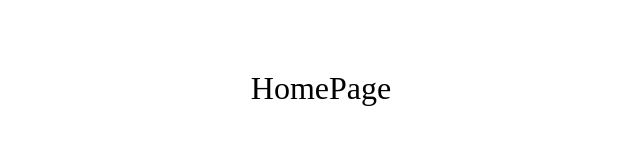
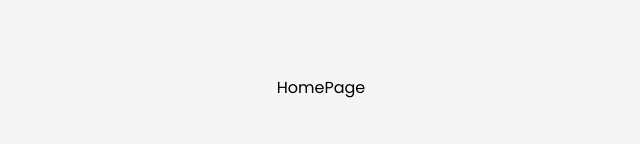
Before and after one commit to justadamhopkins/prima-fe-interview-website, a React (Vite) app: page / in a window 1280 px wide. Shown: the part 312-456 px from the top of the page, without its empty margins (319-959 px from the left). Built offline with nearby package versions, Linux system fonts and the light colour scheme.

Commit message:
feat: added base css files

```diff
--- /dev/null
+++ b/src/styles/tokens/base/font-face.css
@@ -0,0 +1,29 @@
+@font-face {
+  font-family: "Poppins";
+  src:
+    url("../../../assets/fonts/poppins-light-webfont.woff2") format("woff2"),
+    url("../../../assets/fonts/poppins-light-webfont.woff") format("woff");
+  font-weight: 300;
+  font-style: normal;
+  font-display: swap;
+}
+
+@font-face {
+  font-family: "Poppins";
+  src:
+    url("../../../assets/fonts/poppins-regular-webfont.woff2") format("woff2"),
+    url("../../../assets/fonts/poppins-regular-webfont.woff") format("woff");
+  font-weight: 400;
+  font-style: normal;
+  font-display: swap;
+}
+
+@font-face {
+  font-family: "Poppins";
+  src:
+    url("../../../assets/fonts/poppins-medium-webfont.woff2") format("woff2"),
+    url("../../../assets/fonts/poppins-medium-webfont.woff") format("woff");
+  font-weight: 500;
+  font-style: normal;
+  font-display: swap;
+}
--- a/src/styles/tokens/base/index.css
+++ b/src/styles/tokens/base/index.css
@@ -1,12 +1,6 @@
+@import "./reset.css";
 @import "../semantics/colours.css";
 @import "../semantics/radius.css";
-
-body {
-  background-color: var(--color-bg);
-  color: var(--colour-text);
-  display: grid;
-  font-size: 2rem;
-  margin: 0;
-  min-height: 100vh;
-  place-content: center;
-}
+@import "../semantics/spacing.css";
+@import "../semantics/typography.css";
+@import "./font-face.css";
--- a/src/styles/tokens/base/reset.css
+++ b/src/styles/tokens/base/reset.css
@@ -3,6 +3,12 @@
 *::before,
 *::after {
   box-sizing: border-box;
+}
+
+html,
+body,
+#root {
+  height: 100%;
 }
 
 /* Prevent font size inflation */
@@ -36,6 +42,11 @@ ol[role="list"] {
 body {
   min-height: 100vh;
   line-height: 1.5;
+  background-color: var(--colour-bg);
+  color: var(--colour-text);
+  font-size: var(--site-base-font-size);
+  margin: 0;
+  font-family: var(--typography-body-font-family);
 }
 
 /* Set shorter line heights on headings and interactive elements */
```
